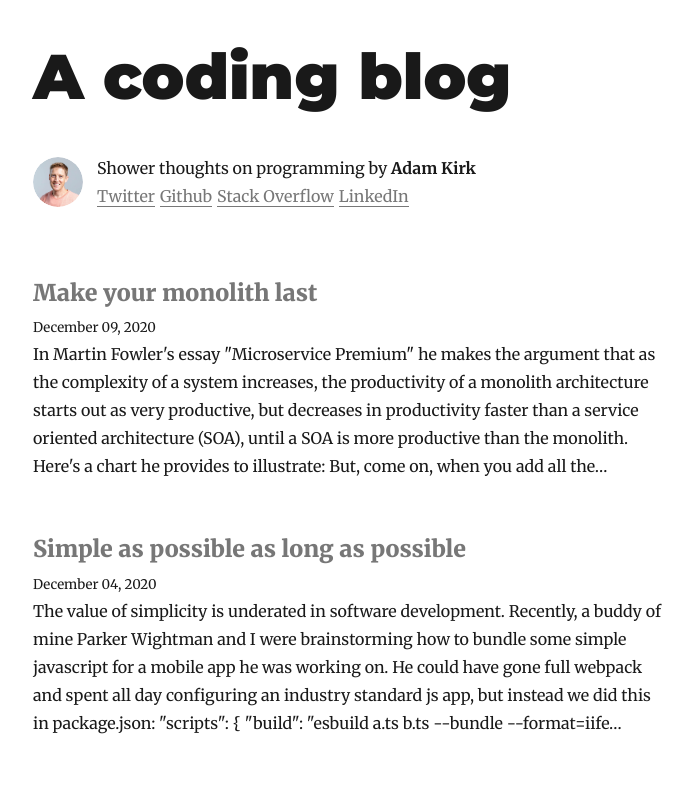
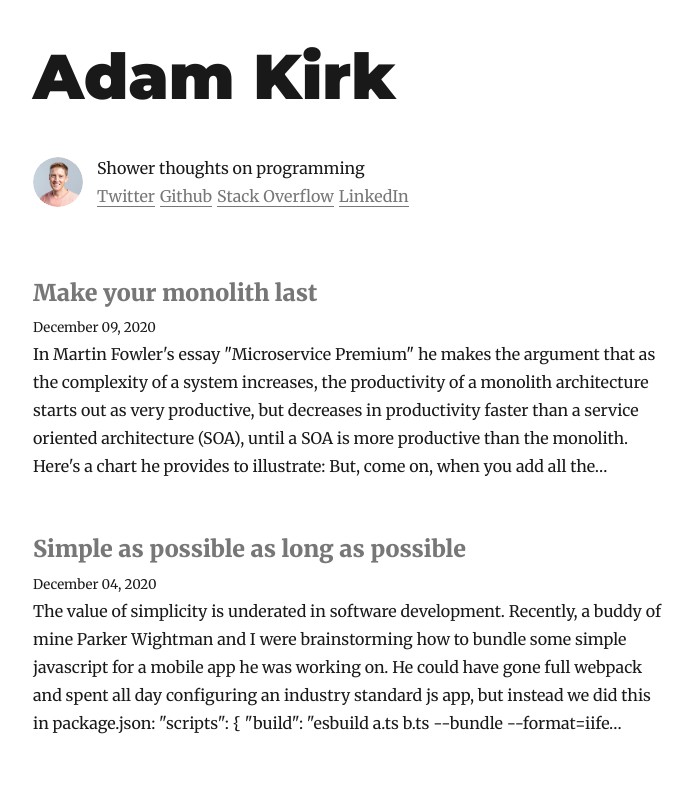
Before and after one commit to atomkirk/blog, a Gatsby site: page / in a window 1280 px wide. Shown: the top 788 px of the page, without its empty margins (292-985 px from the left). Built offline with nearby package versions, Linux system fonts and the light colour scheme; Gatsby itself is replaced by a stand-in of ours; some packages are replaced by stand-ins of ours.

Commit message:
rename stuff

```diff
--- a/gatsby-config.js
+++ b/gatsby-config.js
@@ -1,6 +1,6 @@
 module.exports = {
   siteMetadata: {
-    title: `A coding blog`,
+    title: `Adam Kirk`,
     author: {
       name: `Adam Kirk`
     },
--- a/src/components/bio.tsx
+++ b/src/components/bio.tsx
@@ -59,7 +59,7 @@ const Bio = () => {
         }}
       >
         <div>
-          Shower thoughts on programming by <strong>{author.name}</strong>
+          Shower thoughts on programming
         </div>
         <div>
           <a href={`https://twitter.com/atomkirk`}>
```
